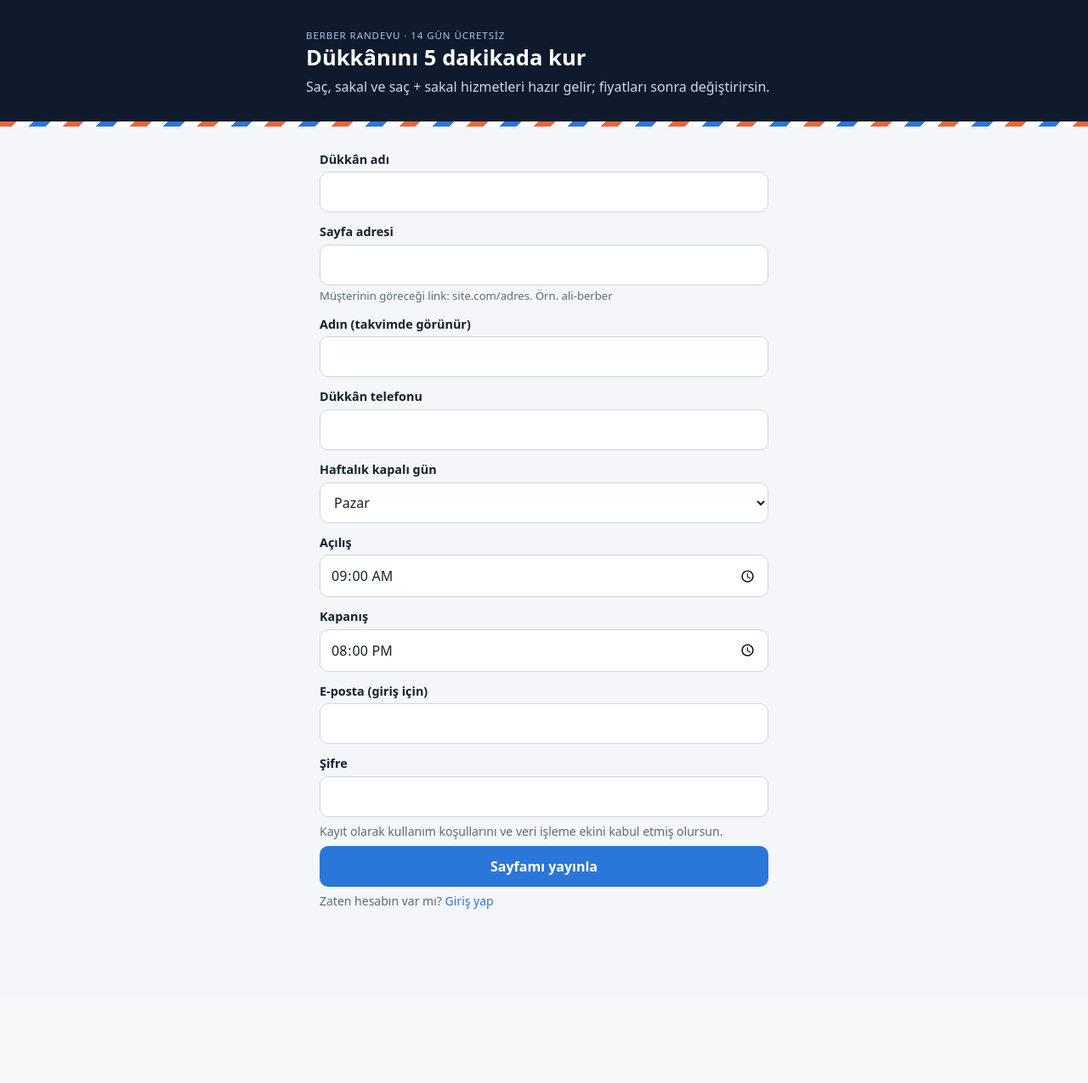
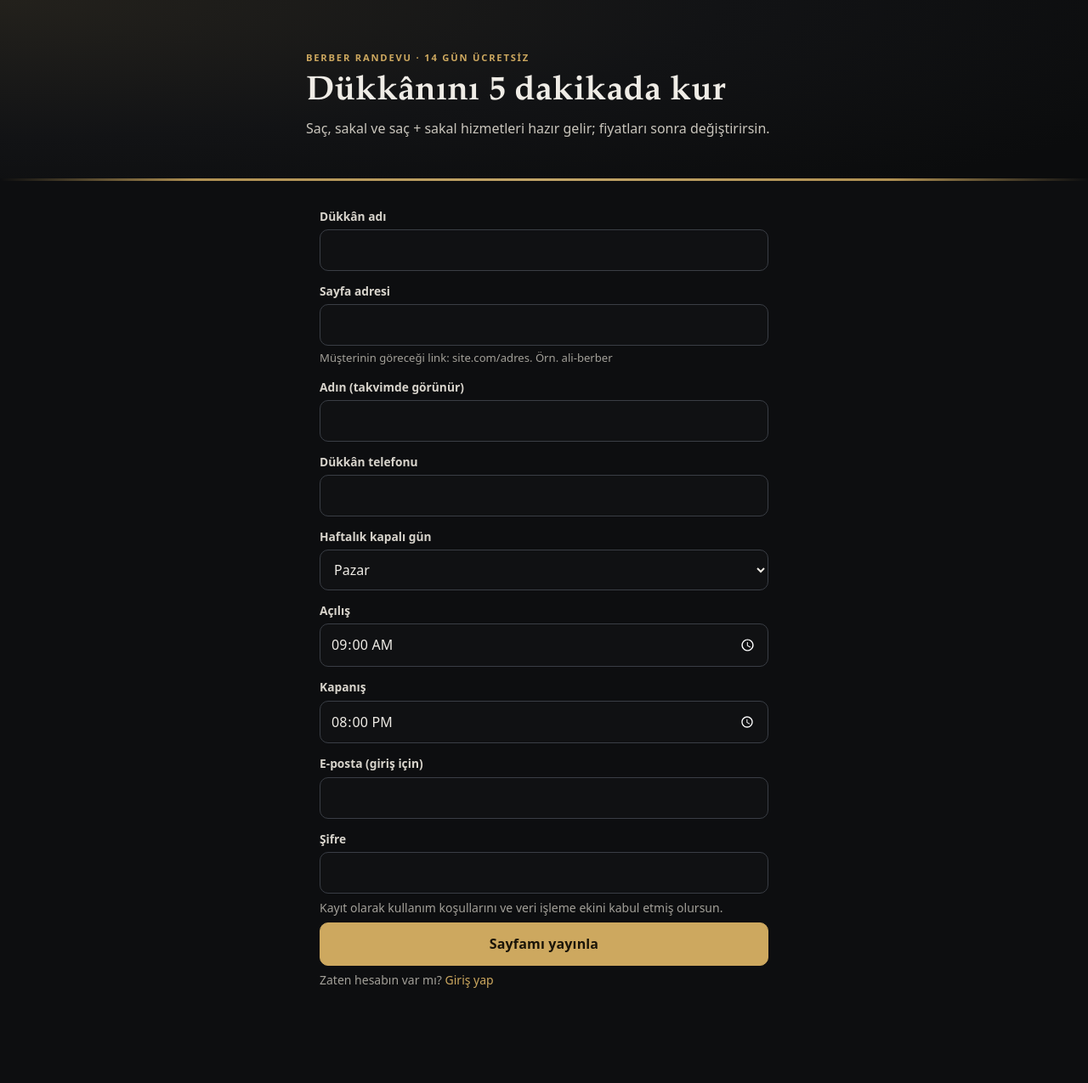
Before and after one commit to UzmanSAR/projeler, a Django app: page /panel/kayit/ in a window 1280 px wide. Shown: the whole page at 85% size. Before the commit the page ends 1070 px from the top, so only its background shows below. Run offline with Django 5.2, Linux system fonts and the light colour scheme.

Commit message:
Koyu ve premium tema: antrasit zemin, altın vurgu, serifli başlıklar
Tüm sayfalar tek stil dosyasından yeniden renklendirildi; yerleşim ve
işlevler değişmedi.

Co-Authored-By: Claude Fable 5.2 <noreply@anthropic.com>
Claude-Session: https://claude.ai/code/session_015dW9xhpewuX9kEap932yeL

```diff
--- a/static/css/app.css
+++ b/static/css/app.css
@@ -1,173 +1,204 @@
+/* Koyu ve premium tema: antrasit zemin, altın vurgu, serifli başlıklar. */
 :root {
-  --navy: #0f1b2d;
-  --ink: #16202e;
-  --muted: #5d6a7c;
-  --line: #e2e6ec;
-  --bg: #f4f6f9;
-  --card: #fff;
-  --blue: #2b76d9;
-  --blue-soft: #e8f1fc;
-  --orange: #e8663a;
-  --green: #17875a;
-  --green-soft: #e3f5ec;
-  --red: #c0392b;
-  --red-soft: #fdecea;
-  --amber-soft: #fff4dd;
-  --radius: 12px;
+  color-scheme: dark;
+  --bg: #0d0e10;
+  --surface: #16181b;
+  --surface-2: #1d2024;
+  --line: #2b2e33;
+  --line-strong: #3a3e45;
+  --ink: #efece6;
+  --muted: #a3a099;
+  --gold: #cda85f;
+  --gold-bright: #e2c078;
+  --gold-soft: rgba(205, 168, 95, .13);
+  --on-gold: #1a1408;
+  --green: #5ec795;
+  --green-soft: rgba(94, 199, 149, .14);
+  --red: #f08a7c;
+  --red-soft: rgba(240, 138, 124, .13);
+  --amber: #e6b866;
+  --amber-soft: rgba(230, 184, 102, .14);
+  --blue: #8fb6ea;
+  --blue-soft: rgba(143, 182, 234, .13);
+  --radius: 14px;
+  --serif: "Iowan Old Style", "Palatino Linotype", Palatino, "Book Antiqua", Georgia, serif;
 }
 * { box-sizing: border-box; }
 html { -webkit-text-size-adjust: 100%; }
 body {
   margin: 0; background: var(--bg); color: var(--ink);
-  font: 16px/1.5 system-ui, -apple-system, "Segoe UI", Roboto, sans-serif;
+  font: 16px/1.55 system-ui, -apple-system, "Segoe UI", Roboto, sans-serif;
+  -webkit-font-smoothing: antialiased;
 }
-a { color: var(--blue); text-decoration: none; }
-h1 { font-size: 1.45rem; margin: 0 0 .25rem; line-height: 1.25; }
-h2 { font-size: 1.05rem; margin: 1.5rem 0 .6rem; }
+a { color: var(--gold); text-decoration: none; }
+a:hover { color: var(--gold-bright); }
+h1 { font-family: var(--serif); font-weight: 600; font-size: 1.6rem; margin: 0 0 .3rem; line-height: 1.2; letter-spacing: .005em; }
+h2 { font-size: .8rem; font-weight: 700; letter-spacing: .12em; text-transform: uppercase; color: var(--gold); margin: 1.7rem 0 .7rem; }
+h2 small { letter-spacing: 0; text-transform: none; font-weight: 400; }
 p { margin: .4rem 0; }
 small, .muted { color: var(--muted); font-size: .875rem; }
-.wrap { max-width: 560px; margin: 0 auto; padding: 16px 16px 96px; }
+::selection { background: var(--gold); color: var(--on-gold); }
+.wrap { max-width: 560px; margin: 0 auto; padding: 18px 16px 104px; }
 .wrap.wide { max-width: 1040px; }
 
 /* Bileşenler */
-.card { background: var(--card); border: 1px solid var(--line); border-radius: var(--radius); padding: 14px 16px; margin-bottom: 10px; }
+.card { background: var(--surface); border: 1px solid var(--line); border-radius: var(--radius); padding: 15px 16px; margin-bottom: 10px; }
 .row { display: flex; align-items: center; gap: 10px; }
 .row.between { justify-content: space-between; }
 .row.wrapx { flex-wrap: wrap; }
 .grow { flex: 1; min-width: 0; }
 .btn {
-  display: inline-block; border: 0; border-radius: 10px; background: var(--blue); color: #fff;
-  font: inherit; font-weight: 600; padding: 12px 18px; cursor: pointer; text-align: center;
+  display: inline-block; border: 1px solid var(--gold); border-radius: 10px; background: var(--gold); color: var(--on-gold);
+  font: inherit; font-weight: 700; letter-spacing: .01em; padding: 12px 18px; cursor: pointer; text-align: center;
+  transition: background .15s, border-color .15s, color .15s;
 }
+.btn:hover { background: var(--gold-bright); border-color: var(--gold-bright); color: var(--on-gold); }
+.btn:focus-visible, a:focus-visible, summary:focus-visible { outline: 2px solid var(--gold-bright); outline-offset: 2px; }
 .btn.block { display: block; width: 100%; }
-.btn.ghost { background: transparent; color: var(--blue); border: 1px solid var(--line); }
+.btn.ghost { background: transparent; color: var(--gold); border-color: var(--line-strong); }
+.btn.ghost:hover { border-color: var(--gold); background: var(--gold-soft); color: var(--gold-bright); }
 .btn.small { padding: 7px 12px; font-size: .875rem; border-radius: 8px; }
-.btn.green { background: var(--green); }
-.btn.danger { background: transparent; color: var(--red); border: 1px solid #f0c9c4; }
-.btn.dark { background: var(--navy); }
-.badge { display: inline-block; font-size: .72rem; font-weight: 700; letter-spacing: .03em; padding: 2px 8px; border-radius: 99px; background: var(--blue-soft); color: #1d5cb0; white-space: nowrap; }
+.btn.green { background: var(--green); border-color: var(--green); color: #06170f; }
+.btn.green:hover { background: #7ad6a9; border-color: #7ad6a9; color: #06170f; }
+.btn.danger { background: transparent; color: var(--red); border-color: rgba(240, 138, 124, .4); }
+.btn.danger:hover { background: var(--red-soft); border-color: var(--red); color: var(--red); }
+.btn.dark { background: var(--ink); border-color: var(--ink); color: #111214; }
+.btn.dark:hover { background: #fff; border-color: #fff; color: #111214; }
+.badge { display: inline-block; font-size: .7rem; font-weight: 700; letter-spacing: .05em; padding: 2px 9px; border-radius: 99px; background: var(--blue-soft); color: var(--blue); white-space: nowrap; }
 .badge.green { background: var(--green-soft); color: var(--green); }
 .badge.red { background: var(--red-soft); color: var(--red); }
-.badge.gray { background: #eceff3; color: var(--muted); }
-.badge.amber { background: var(--amber-soft); color: #8a5a00; }
+.badge.gray { background: rgba(255, 255, 255, .07); color: var(--muted); }
+.badge.amber { background: var(--amber-soft); color: var(--amber); }
 .msgs { list-style: none; padding: 0; margin: 0 0 12px; }
-.msgs li { padding: 10px 14px; border-radius: 10px; margin-bottom: 6px; background: var(--blue-soft); font-size: .93rem; }
-.msgs li.error { background: var(--red-soft); color: #8e2a20; }
-.msgs li.success { background: var(--green-soft); color: #0f5e3f; }
-.msgs li.warning { background: var(--amber-soft); color: #6f4800; }
+.msgs li { padding: 11px 14px; border-radius: 10px; margin-bottom: 6px; background: var(--gold-soft); border: 1px solid rgba(205, 168, 95, .3); color: var(--gold-bright); font-size: .93rem; }
+.msgs li.error { background: var(--red-soft); border-color: rgba(240, 138, 124, .35); color: var(--red); }
+.msgs li.success { background: var(--green-soft); border-color: rgba(94, 199, 149, .35); color: var(--green); }
+.msgs li.warning { background: var(--amber-soft); border-color: rgba(230, 184, 102, .35); color: var(--amber); }
 
-label { display: block; font-weight: 600; font-size: .9rem; margin: 12px 0 4px; }
+label { display: block; font-weight: 600; font-size: .86rem; color: #d8d4cc; margin: 13px 0 5px; }
 input[type=text], input[type=tel], input[type=email], input[type=password], input[type=number],
 input[type=date], input[type=time], input[type=url], input[type=search], select, textarea {
-  width: 100%; font: inherit; padding: 11px 12px; border: 1px solid #cfd6df; border-radius: 10px; background: #fff; color: var(--ink);
+  width: 100%; font: inherit; padding: 11px 12px; border: 1px solid var(--line-strong); border-radius: 10px;
+  background: #101113; color: var(--ink);
 }
-input:focus, select:focus, textarea:focus { outline: 2px solid var(--blue); outline-offset: 1px; }
-.field-help, .helptext { color: var(--muted); font-size: .82rem; display: block; margin-top: 3px; }
+input::placeholder, textarea::placeholder { color: #6f6d68; }
+input:focus, select:focus, textarea:focus { outline: none; border-color: var(--gold); box-shadow: 0 0 0 3px var(--gold-soft); }
+input[type=checkbox], input[type=radio] { accent-color: var(--gold); }
+.field-help, .helptext { color: var(--muted); font-size: .82rem; display: block; margin-top: 4px; }
 .errorlist { list-style: none; padding: 0; margin: 4px 0; color: var(--red); font-size: .85rem; }
-.check { display: flex; gap: 10px; align-items: flex-start; font-weight: 400; }
+.check { display: flex; gap: 10px; align-items: flex-start; font-weight: 400; color: var(--ink); }
 .check input { margin-top: 4px; width: 18px; height: 18px; flex: none; }
 .cols { display: grid; grid-template-columns: 1fr 1fr; gap: 10px; }
 
 /* Müşteri tarafı */
-.hero { background: var(--navy); color: #fff; padding: 28px 16px 22px; }
+.hero { background: radial-gradient(120% 140% at 0% 0%, #23211c 0%, #121315 55%, #0b0c0d 100%); color: var(--ink); padding: 34px 16px 26px; }
 .hero .inner { max-width: 560px; margin: 0 auto; }
-.hero small { color: #a9c3e8; letter-spacing: .08em; text-transform: uppercase; font-size: .72rem; }
-.hero h1 { color: #fff; font-size: 1.6rem; }
-.hero p { color: #cfd9e6; }
-.hero a { color: #cfe1fa; }
-.stripe { height: 6px; background: repeating-linear-gradient(135deg, var(--orange) 0 14px, #fff 14px 28px, var(--blue) 28px 42px, #fff 42px 56px); }
-.steps { display: flex; gap: 6px; margin: 4px 0 16px; }
-.steps span { flex: 1; height: 4px; border-radius: 4px; background: var(--line); }
-.steps span.on { background: var(--blue); }
-.pick { display: block; position: relative; cursor: pointer; margin: 0 0 8px; font-weight: 400; }
+.hero small { color: var(--gold); letter-spacing: .16em; text-transform: uppercase; font-size: .7rem; font-weight: 700; }
+.hero h1 { font-size: 1.95rem; margin-top: .35rem; }
+.hero h1 a { color: var(--ink) !important; }
+.hero p { color: #c9c5bc; }
+.hero a { color: var(--gold); }
+.stripe { height: 3px; background: linear-gradient(90deg, transparent, var(--gold) 18%, var(--gold-bright) 50%, var(--gold) 82%, transparent); opacity: .85; }
+.steps { display: flex; gap: 6px; margin: 4px 0 18px; }
+.steps span { flex: 1; height: 3px; border-radius: 3px; background: var(--line); }
+.steps span.on { background: var(--gold); }
+.pick { display: block; position: relative; cursor: pointer; margin: 0 0 8px; font-weight: 400; color: var(--ink); }
 .pick input { position: absolute; opacity: 0; }
-.pick .box { display: flex; justify-content: space-between; align-items: center; gap: 10px; background: #fff; border: 1.5px solid var(--line); border-radius: var(--radius); padding: 12px 14px; }
-.pick input:checked + .box { border-color: var(--blue); background: var(--blue-soft); }
-.pick input:focus-visible + .box { outline: 2px solid var(--blue); }
+.pick .box { display: flex; justify-content: space-between; align-items: center; gap: 10px; background: var(--surface); border: 1.5px solid var(--line); border-radius: var(--radius); padding: 13px 15px; transition: border-color .15s, background .15s; }
+.pick:hover .box { border-color: var(--line-strong); }
+.pick input:checked + .box { border-color: var(--gold); background: var(--gold-soft); }
+.pick input:focus-visible + .box { outline: 2px solid var(--gold-bright); outline-offset: 2px; }
 .pick b { display: block; }
 .chips { display: flex; gap: 8px; overflow-x: auto; padding-bottom: 6px; }
 .chips .pick { margin: 0; flex: none; }
-.chips .pick .box { flex-direction: column; padding: 10px 16px; min-width: 84px; text-align: center; }
+.chips .pick .box { flex-direction: column; padding: 10px 16px; min-width: 88px; text-align: center; gap: 0; }
 .days { display: flex; gap: 8px; overflow-x: auto; padding-bottom: 8px; }
-.day { flex: none; width: 58px; text-align: center; padding: 8px 0; border-radius: 10px; background: #fff; border: 1.5px solid var(--line); color: var(--ink); }
+.day { flex: none; width: 60px; text-align: center; padding: 9px 0; border-radius: 12px; background: var(--surface); border: 1.5px solid var(--line); color: var(--ink); }
+.day:hover { border-color: var(--gold); color: var(--ink); }
 .day small { display: block; }
-.day b { font-size: 1.15rem; }
-.day.on { background: var(--navy); border-color: var(--navy); color: #fff; }
-.day.on small { color: #cfd9e6; }
-.day.off { opacity: .45; }
+.day b { font-size: 1.2rem; font-family: var(--serif); }
+.day.on { background: var(--gold); border-color: var(--gold); color: var(--on-gold); }
+.day.on small { color: #4a3a17; }
+.day.off { opacity: .35; }
 .slots { display: grid; grid-template-columns: repeat(4, 1fr); gap: 8px; }
-.slot { text-align: center; padding: 11px 0; background: #fff; border: 1.5px solid var(--line); border-radius: 10px; color: var(--ink); font-weight: 600; }
-.slot:hover { border-color: var(--blue); background: var(--blue-soft); }
-.summary dt { color: var(--muted); font-size: .82rem; }
-.summary dd { margin: 0 0 8px; font-weight: 600; }
-.code-input { font-size: 1.8rem !important; letter-spacing: .45em; text-align: center; font-weight: 700; }
-.sticky { position: fixed; left: 0; right: 0; bottom: 0; background: #fff; border-top: 1px solid var(--line); padding: 10px 16px calc(10px + env(safe-area-inset-bottom)); }
+.slot { text-align: center; padding: 12px 0; background: var(--surface); border: 1.5px solid var(--line); border-radius: 10px; color: var(--ink); font-weight: 600; font-variant-numeric: tabular-nums; transition: border-color .15s, background .15s; }
+.slot:hover { border-color: var(--gold); background: var(--gold-soft); color: var(--gold-bright); }
+.summary dt { color: var(--muted); font-size: .74rem; letter-spacing: .08em; text-transform: uppercase; }
+.summary dd { margin: 1px 0 10px; font-weight: 600; }
+.code-input { font-size: 1.9rem !important; letter-spacing: .45em; text-align: center; font-weight: 700; font-family: var(--serif) !important; color: var(--gold-bright) !important; }
+.sticky { position: fixed; left: 0; right: 0; bottom: 0; background: rgba(13, 14, 16, .92); backdrop-filter: blur(10px); -webkit-backdrop-filter: blur(10px); border-top: 1px solid var(--line); padding: 12px 16px calc(12px + env(safe-area-inset-bottom)); }
 .sticky .inner { max-width: 528px; margin: 0 auto; }
-.foot { text-align: center; color: var(--muted); font-size: .78rem; margin-top: 28px; }
+.foot { text-align: center; color: #6f6d68; font-size: .74rem; letter-spacing: .04em; margin-top: 32px; }
 table.plain { width: 100%; border-collapse: collapse; }
-table.plain td, table.plain th { padding: 7px 4px; border-bottom: 1px solid var(--line); text-align: left; font-size: .93rem; }
-table.plain th { color: var(--muted); font-size: .76rem; text-transform: uppercase; letter-spacing: .04em; }
-table.plain td.num, table.plain th.num { text-align: right; }
+table.plain td, table.plain th { padding: 9px 4px; border-bottom: 1px solid var(--line); text-align: left; font-size: .93rem; }
+table.plain tr:last-child td { border-bottom: 0; }
+table.plain th { color: var(--muted); font-size: .7rem; text-transform: uppercase; letter-spacing: .08em; font-weight: 600; }
+table.plain td.num, table.plain th.num { text-align: right; font-variant-numeric: tabular-nums; }
+.linkbox { background: var(--gold-soft); border: 1px dashed rgba(205, 168, 95, .45); color: var(--gold-bright); border-radius: 10px; padding: 10px 12px; font-size: .9rem; word-break: break-all; }
 
 /* Panel */
-.topbar { background: var(--navy); color: #fff; padding: 12px 16px; }
+.topbar { background: #0a0b0c; color: var(--ink); padding: 13px 16px; border-bottom: 1px solid var(--line); }
 .topbar .inner { max-width: 1008px; margin: 0 auto; display: flex; justify-content: space-between; align-items: center; gap: 12px; }
-.topbar a, .topbar button { color: #cfe1fa; background: none; border: 0; font: inherit; font-size: .88rem; cursor: pointer; padding: 0; }
-.tabs { position: fixed; bottom: 0; left: 0; right: 0; z-index: 5; background: #fff; border-top: 1px solid var(--line); display: flex; padding-bottom: env(safe-area-inset-bottom); }
-.tabs a { flex: 1; text-align: center; padding: 12px 2px; color: var(--muted); font-size: .8rem; font-weight: 600; }
-.tabs a.on { color: var(--blue); box-shadow: inset 0 3px 0 var(--blue); }
+.topbar b { font-family: var(--serif); font-size: 1.1rem; font-weight: 600; }
+.topbar a, .topbar button { color: var(--gold); background: none; border: 0; font: inherit; font-size: .88rem; cursor: pointer; padding: 0; }
+.topbar a:hover, .topbar button:hover { color: var(--gold-bright); }
+.tabs { position: fixed; bottom: 0; left: 0; right: 0; z-index: 5; background: rgba(10, 11, 12, .94); backdrop-filter: blur(10px); -webkit-backdrop-filter: blur(10px); border-top: 1px solid var(--line); display: flex; padding-bottom: env(safe-area-inset-bottom); }
+.tabs a { flex: 1; text-align: center; padding: 13px 2px; color: var(--muted); font-size: .78rem; font-weight: 600; }
+.tabs a.on { color: var(--gold); box-shadow: inset 0 2px 0 var(--gold); }
 .kpis { display: grid; grid-template-columns: repeat(2, 1fr); gap: 8px; margin-bottom: 12px; }
-
 .kpis.three { grid-template-columns: repeat(3, 1fr); }
-.kpi { background: #fff; border: 1px solid var(--line); border-radius: var(--radius); padding: 12px 14px; }
-.kpi small { display: block; }
-.kpi b { font-size: 1.25rem; display: block; line-height: 1.3; }
+.kpi { background: var(--surface); border: 1px solid var(--line); border-radius: var(--radius); padding: 13px 14px; }
+.kpi small { display: block; font-size: .72rem; letter-spacing: .07em; text-transform: uppercase; }
+.kpi b { font-family: var(--serif); font-weight: 600; font-size: 1.45rem; display: block; line-height: 1.35; font-variant-numeric: tabular-nums; }
+.kpi .up + small, .kpi .down + small { text-transform: none; letter-spacing: 0; font-size: .78rem; }
 .up, .down { font-size: .78rem; font-weight: 700; }
 .good { color: var(--green); }
 .bad { color: var(--red); }
-.appt { border-left: 4px solid var(--blue); }
+.appt { border-left: 3px solid var(--gold); }
 .appt.completed { border-left-color: var(--green); }
 .appt.no_show { border-left-color: var(--red); }
-.appt.past { border-left-color: var(--orange); }
-.appt .time { font-weight: 700; font-size: 1.05rem; width: 54px; flex: none; }
-details > summary { cursor: pointer; color: var(--blue); font-weight: 600; font-size: .9rem; list-style: none; }
+.appt.past { border-left-color: var(--amber); }
+.appt .time { font-family: var(--serif); font-weight: 600; font-size: 1.15rem; width: 56px; flex: none; font-variant-numeric: tabular-nums; }
+details > summary { cursor: pointer; color: var(--gold); font-weight: 600; font-size: .9rem; list-style: none; }
 details > summary::-webkit-details-marker { display: none; }
 details[open] > summary { margin-bottom: 8px; }
 .inline-form { display: flex; gap: 8px; flex-wrap: wrap; align-items: center; }
 .inline-form input[type=number] { width: 110px; }
 .inline-form select { width: auto; }
 
-.cal { display: flex; overflow-x: auto; background: #fff; border: 1px solid var(--line); border-radius: var(--radius); }
+.cal { display: flex; overflow-x: auto; background: var(--surface); border: 1px solid var(--line); border-radius: var(--radius); }
 .cal .axis { width: 48px; flex: none; position: relative; border-right: 1px solid var(--line); }
-.cal .axis span { position: absolute; right: 6px; font-size: .72rem; color: var(--muted); transform: translateY(-50%); }
+.cal .axis span { position: absolute; right: 6px; font-size: .7rem; color: var(--muted); transform: translateY(-50%); font-variant-numeric: tabular-nums; }
 .cal .col { flex: 1; min-width: 150px; border-right: 1px solid var(--line); }
 .cal .col:last-child { border-right: 0; }
-.cal .head { text-align: center; font-weight: 700; padding: 8px 4px; border-bottom: 1px solid var(--line); height: 40px; }
+.cal .head { text-align: center; font-family: var(--serif); font-weight: 600; padding: 8px 4px; border-bottom: 1px solid var(--line); height: 40px; }
 .cal .lane { position: relative; background-image: linear-gradient(var(--line) 1px, transparent 1px); background-size: 100% 90px; }
-.cal .ev { position: absolute; left: 4px; right: 4px; border-radius: 8px; background: var(--blue-soft); border-left: 3px solid var(--blue); padding: 2px 6px; font-size: .78rem; line-height: 1.25; overflow: hidden; color: var(--ink); }
+.cal .ev { position: absolute; left: 4px; right: 4px; border-radius: 8px; background: rgba(205, 168, 95, .16); border-left: 3px solid var(--gold); padding: 2px 6px; font-size: .78rem; line-height: 1.25; overflow: hidden; color: var(--ink); }
 .cal .ev.completed { background: var(--green-soft); border-left-color: var(--green); }
 .cal .ev.no_show { background: var(--red-soft); border-left-color: var(--red); }
 .cal .ev.walkin { border-left-style: dashed; }
-.cal .off { position: absolute; left: 0; right: 0; background: repeating-linear-gradient(135deg, #eef0f3 0 8px, #f7f8fa 8px 16px); font-size: .72rem; color: var(--muted); padding: 2px 6px; overflow: hidden; }
+.cal .off { position: absolute; left: 0; right: 0; background: repeating-linear-gradient(135deg, rgba(255, 255, 255, .035) 0 8px, rgba(255, 255, 255, .07) 8px 16px); font-size: .72rem; color: var(--muted); padding: 2px 6px; overflow: hidden; }
 
 .heat { width: 100%; border-collapse: separate; border-spacing: 3px; table-layout: fixed; }
-.heat th { font-size: .68rem; color: var(--muted); font-weight: 600; }
+.heat th { font-size: .66rem; color: var(--muted); font-weight: 600; }
 .heat td { height: 22px; border-radius: 4px; }
-.h0 { background: #eef2f7; } .h1 { background: #cfe1f8; } .h2 { background: #a6c8f1; }
-.h3 { background: #72a7e8; } .h4 { background: #3f84da; } .h5 { background: #1b56a8; }
+.h0 { background: #1f2226; } .h1 { background: #3a3324; } .h2 { background: #5d4e2c; }
+.h3 { background: #887037; } .h4 { background: #b59248; } .h5 { background: #e6c57c; }
 .legend { display: flex; align-items: center; gap: 3px; font-size: .72rem; color: var(--muted); }
 .legend i { width: 16px; height: 12px; border-radius: 3px; display: inline-block; }
-.bar { background: #eef2f7; border-radius: 4px; height: 14px; overflow: hidden; }
-.bar i { display: block; height: 100%; background: var(--blue); border-radius: 4px; }
-.linkbox { background: var(--blue-soft); border-radius: 10px; padding: 10px 12px; font-size: .9rem; word-break: break-all; }
+.bar { background: #24272b; border-radius: 4px; height: 10px; overflow: hidden; margin-top: 4px; }
+.bar i { display: block; height: 100%; background: linear-gradient(90deg, var(--gold), var(--gold-bright)); border-radius: 4px; }
 
 @media (min-width: 760px) {
+  h1 { font-size: 1.85rem; }
+  .hero { padding: 54px 16px 40px; }
+  .hero h1 { font-size: 2.5rem; }
   .kpis { grid-template-columns: repeat(5, 1fr); }
-  .kpis.three { grid-template-columns: repeat(3, 1fr); }
   .two { display: grid; grid-template-columns: 3fr 2fr; gap: 12px; align-items: start; }
-  .tabs { position: static; max-width: 1008px; margin: 0 auto; border: 0; background: none; padding: 12px 16px 0; gap: 4px; }
-  .tabs a { flex: none; padding: 8px 16px; border-radius: 8px; font-size: .92rem; }
-  .tabs a.on { background: #fff; box-shadow: 0 0 0 1px var(--line); }
-  .wrap.wide { padding-bottom: 40px; }
+  .tabs { position: static; max-width: 1040px; margin: 0 auto; border: 0; background: none; backdrop-filter: none; padding: 14px 16px 0; gap: 4px; }
+  .tabs a { flex: none; padding: 8px 16px; border-radius: 8px; font-size: .9rem; }
+  .tabs a.on { background: var(--surface); color: var(--gold); box-shadow: 0 0 0 1px var(--line); }
+  .wrap.wide { padding-bottom: 48px; }
   .slots { grid-template-columns: repeat(5, 1fr); }
 }
+@media (prefers-reduced-motion: reduce) { * { transition: none !important; } }
--- a/templates/base.html
+++ b/templates/base.html
@@ -4,7 +4,8 @@
 <meta charset="utf-8">
 <meta name="viewport" content="width=device-width, initial-scale=1, viewport-fit=cover">
 <title>{% block title %}{{ SITE_NAME }}{% endblock %}</title>
-<meta name="theme-color" content="#0f1b2d">
+<meta name="theme-color" content="#0d0e10">
+<meta name="color-scheme" content="dark">
 {% block meta %}{% endblock %}
 <link rel="stylesheet" href="{% static 'css/app.css' %}">
 </head>
--- a/templates/public/_shell.html
+++ b/templates/public/_shell.html
@@ -3,7 +3,7 @@
 {% block body %}
 <div class="hero"><div class="inner">
   <small>{% if business.district %}{{ business.district }} · {% endif %}Erkek kuaförü</small>
-  <h1><a href="{% url 'public:business' business.slug %}" style="color:#fff">{{ business.name }}</a></h1>
+  <h1><a href="{% url 'public:business' business.slug %}">{{ business.name }}</a></h1>
   {% block hero %}{% endblock %}
 </div></div>
 <div class="stripe"></div>
```
